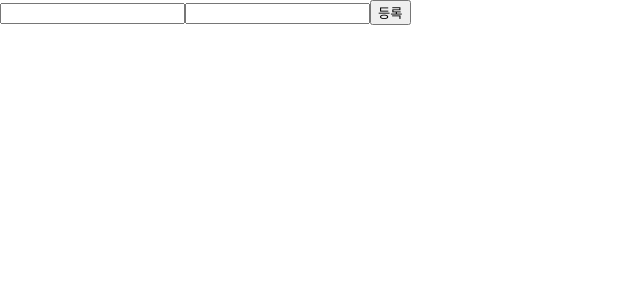
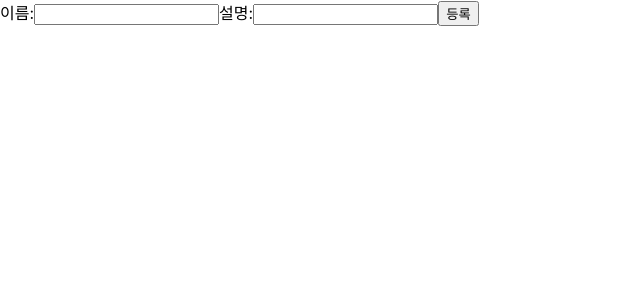
Before and after one commit to SeEun9618/typescript, a React (Create React App) app: page / in a window 1280 px wide. Shown: the top 300 px of the page, without its empty margins (0-640 px from the left). Built offline with nearby package versions, Linux system fonts and the light colour scheme.

Commit message:
레이블 추가, 접근성 및 사용자 경험 개선

```diff
--- a/src/MyForm.tsx
+++ b/src/MyForm.tsx
@@ -1,26 +1,29 @@
 import React, { useState, useRef } from 'react';
 
-type MyFormProps = {
-  onSubmit: (form: { name: string; description: string }) => void;
+type FormValues = {
+    name: string;
+    description: string;
 };
 
-function MyForm({ onSubmit }: MyFormProps) {
+type MyFormProps = {
+    initialValues?: FormValues;
+    onSubmit: (form: FormValues) => void;
+};
+
+function MyForm({ initialValues = { name: '', description: '' }, onSubmit }: MyFormProps) {
 
     const inputRef = useRef<HTMLInputElement>(null);
 
-    const [form, setForm] = useState({
-        name: '',
-        description: '',
-    });
+    const [form, setForm] = useState<FormValues>(initialValues);
 
     const { name, description } = form;
 
-    const onChange = (e: React.ChangeEvent<HTMLInputElement>) => {
+    const handleChange = (e: React.ChangeEvent<HTMLInputElement>) => {
         const { name, value } = e.target;
-        setForm({
-            ...form,
+        setForm((prevForm) => ({
+            ...prevForm,
             [name]: value
-        });
+        }));
     };
 
     const handleSubmit = (e: React.FormEvent<HTMLFormElement>) => {
@@ -30,16 +33,34 @@ function MyForm({ onSubmit }: MyFormProps) {
             name: '',
             description: ''
         });
-        if(!inputRef.current) {
-            return;
+        if (inputRef.current) {
+            inputRef.current.focus();
         }
-        inputRef.current.focus();
     };
 
     return (
         <form onSubmit={handleSubmit}>
-            <input name="name" value={name} onChange={onChange} ref={inputRef} />
-            <input name="description" value={description} onChange={onChange} />
+            <label htmlFor="name-input">이름:</label>
+            <input
+                id="name-input"
+                name="name"
+                value={name}
+                onChange={handleChange}
+                ref={inputRef}
+                autoComplete="off"
+                required
+                maxLength={30}
+            />
+            <label htmlFor="description-input">설명:</label>
+            <input
+                id="description-input"
+                name="description"
+                value={description}
+                onChange={handleChange}
+                autoComplete="off"
+                required
+                maxLength={200}
+            />
             <button type="submit">등록</button>
         </form>
     );
```
